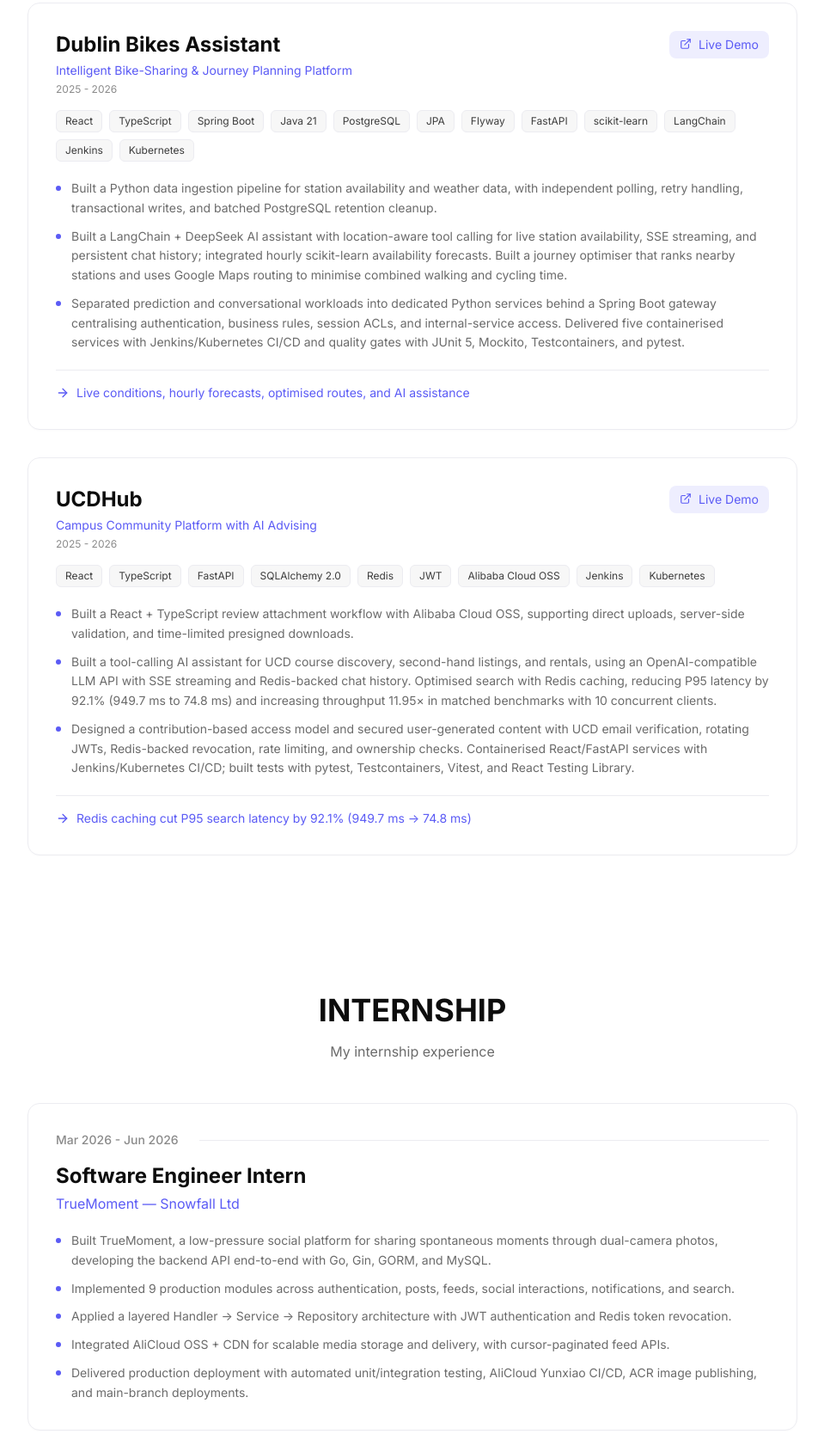
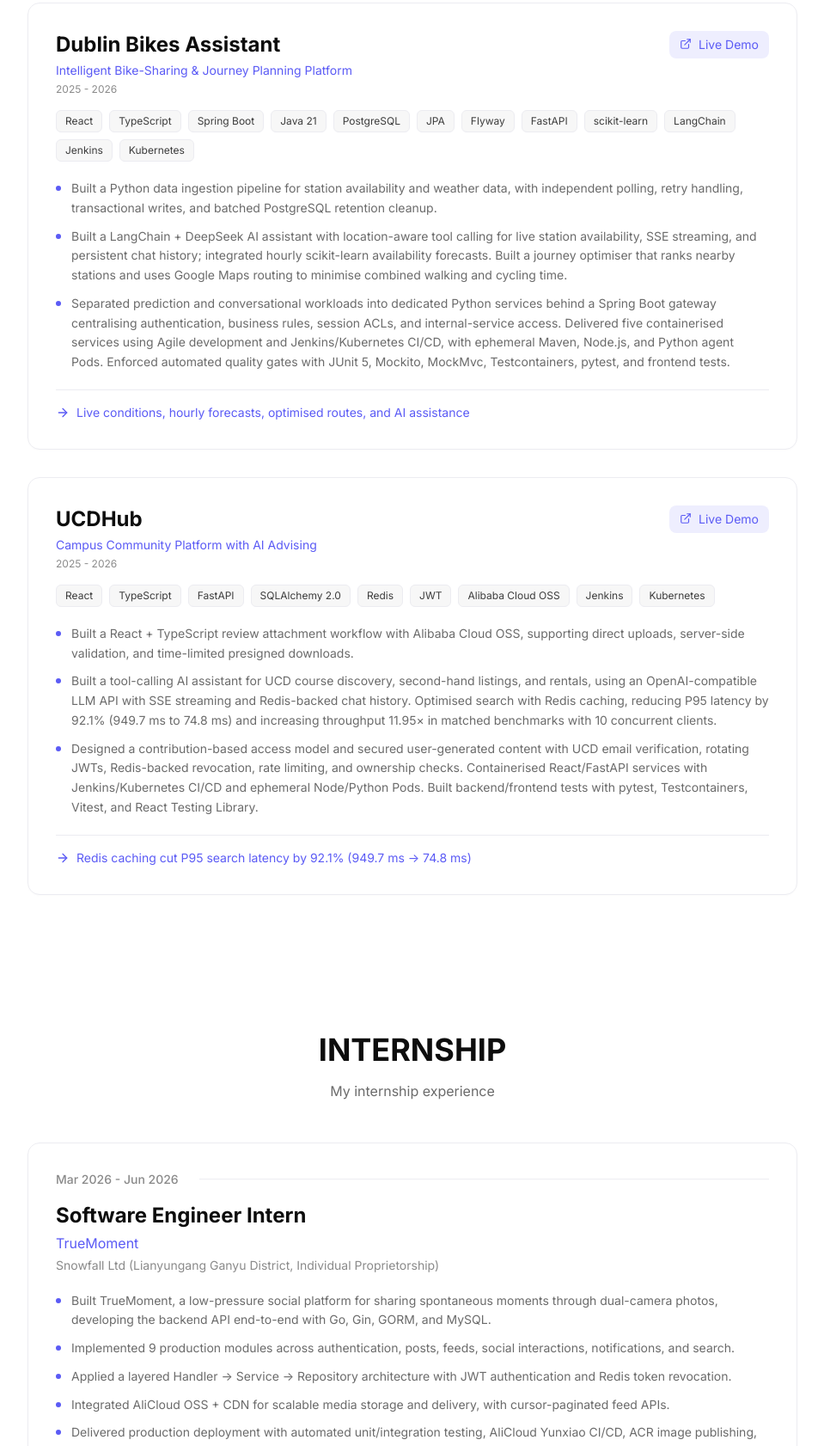
Before and after one commit to kaiwenyao/portfolio, an Astro site: page / in a window 1280 px wide. Shown: the part 3169-4851 px from the top of the page at 86% size, without its empty margins (160-1119 px from the left). Built offline with nearby package versions, Linux system fonts and the light colour scheme; Astro itself is replaced by a stand-in of ours.

Commit message:
fix(content): align portfolio copy with resume details
Re-checked src/ against Documents/resume/test.tex; four fact-level
drift items remained since ec3578c and are fixed here:

- internship: split product (TrueMoment) from its legal entity
  Snowfall Ltd (Lianyungang Ganyu District, Individual Proprietorship)
- Firmament tag: "Full-Stack Food Delivery Platform" -> "Food Delivery
  Platform" (exact resume title)
- Dublin Bikes: restore resume wording - "using Agile development",
  "ephemeral Maven, Node.js, and Python agent Pods", "MockMvc",
  "frontend tests"
- UCDHub: restore "ephemeral Node/Python Pods" and "backend/frontend
  tests"

Presentation-only extras (hero tagline, project periods, highlight
lines) and the icon-based skills marquee are intentionally unchanged.
Phone number stays off the public site by decision.

```diff
--- a/src/pages/index.astro
+++ b/src/pages/index.astro
@@ -51,7 +51,8 @@ const persona = {
     {
       period: "Mar 2026 - Jun 2026",
       role: "Software Engineer Intern",
-      company: "TrueMoment — Snowfall Ltd",
+      company: "TrueMoment",
+      entity: "Snowfall Ltd (Lianyungang Ganyu District, Individual Proprietorship)",
       bullets: [
         "Built TrueMoment, a low-pressure social platform for sharing spontaneous moments through dual-camera photos, developing the backend API end-to-end with Go, Gin, GORM, and MySQL.",
         "Implemented 9 production modules across authentication, posts, feeds, social interactions, notifications, and search.",
@@ -77,7 +78,7 @@ const persona = {
     },
     {
       name: "Firmament Take-Out",
-      tag: "Full-Stack Food Delivery Platform",
+      tag: "Food Delivery Platform",
       period: "2025",
       tech: ["React 19", "TypeScript", "Spring Boot 3", "MyBatis Plus", "MySQL", "WebSocket", "Redis", "Docker", "Jenkins", "Kubernetes"],
       bullets: [
@@ -96,7 +97,7 @@ const persona = {
       bullets: [
         "Built a Python data ingestion pipeline for station availability and weather data, with independent polling, retry handling, transactional writes, and batched PostgreSQL retention cleanup.",
         "Built a LangChain + DeepSeek AI assistant with location-aware tool calling for live station availability, SSE streaming, and persistent chat history; integrated hourly scikit-learn availability forecasts. Built a journey optimiser that ranks nearby stations and uses Google Maps routing to minimise combined walking and cycling time.",
-        "Separated prediction and conversational workloads into dedicated Python services behind a Spring Boot gateway centralising authentication, business rules, session ACLs, and internal-service access. Delivered five containerised services with Jenkins/Kubernetes CI/CD and quality gates with JUnit 5, Mockito, Testcontainers, and pytest."
+        "Separated prediction and conversational workloads into dedicated Python services behind a Spring Boot gateway centralising authentication, business rules, session ACLs, and internal-service access. Delivered five containerised services using Agile development and Jenkins/Kubernetes CI/CD, with ephemeral Maven, Node.js, and Python agent Pods. Enforced automated quality gates with JUnit 5, Mockito, MockMvc, Testcontainers, pytest, and frontend tests."
       ],
       url: "https://bikes.kaiwen.dev",
       highlight: "Live conditions, hourly forecasts, optimised routes, and AI assistance"
@@ -109,7 +110,7 @@ const persona = {
       bullets: [
         "Built a React + TypeScript review attachment workflow with Alibaba Cloud OSS, supporting direct uploads, server-side validation, and time-limited presigned downloads.",
         "Built a tool-calling AI assistant for UCD course discovery, second-hand listings, and rentals, using an OpenAI-compatible LLM API with SSE streaming and Redis-backed chat history. Optimised search with Redis caching, reducing P95 latency by 92.1% (949.7 ms to 74.8 ms) and increasing throughput 11.95× in matched benchmarks with 10 concurrent clients.",
-        "Designed a contribution-based access model and secured user-generated content with UCD email verification, rotating JWTs, Redis-backed revocation, rate limiting, and ownership checks. Containerised React/FastAPI services with Jenkins/Kubernetes CI/CD; built tests with pytest, Testcontainers, Vitest, and React Testing Library."
+        "Designed a contribution-based access model and secured user-generated content with UCD email verification, rotating JWTs, Redis-backed revocation, rate limiting, and ownership checks. Containerised React/FastAPI services with Jenkins/Kubernetes CI/CD and ephemeral Node/Python Pods. Built backend/frontend tests with pytest, Testcontainers, Vitest, and React Testing Library."
       ],
       url: "https://ucd-hub.com/",
       highlight: "Redis caching cut P95 search latency by 92.1% (949.7 ms → 74.8 ms)"
@@ -367,6 +368,7 @@ const icons: Record<string, string> = {
                 </div>
                 <h3 class="text-xl md:text-2xl font-bold text-[#0d0d0d]">{exp.role}</h3>
                 <div class="text-[#5b5bf5] mt-1">{exp.company}</div>
+                {exp.entity && <div class="text-[#8a8a8a] text-sm mt-1">{exp.entity}</div>}
                 <ul class="space-y-2.5 mt-5">
                   {exp.bullets.map((bullet) => (
                     <li class="flex items-start gap-3 text-[#6b6b6b] text-sm leading-relaxed">
```
